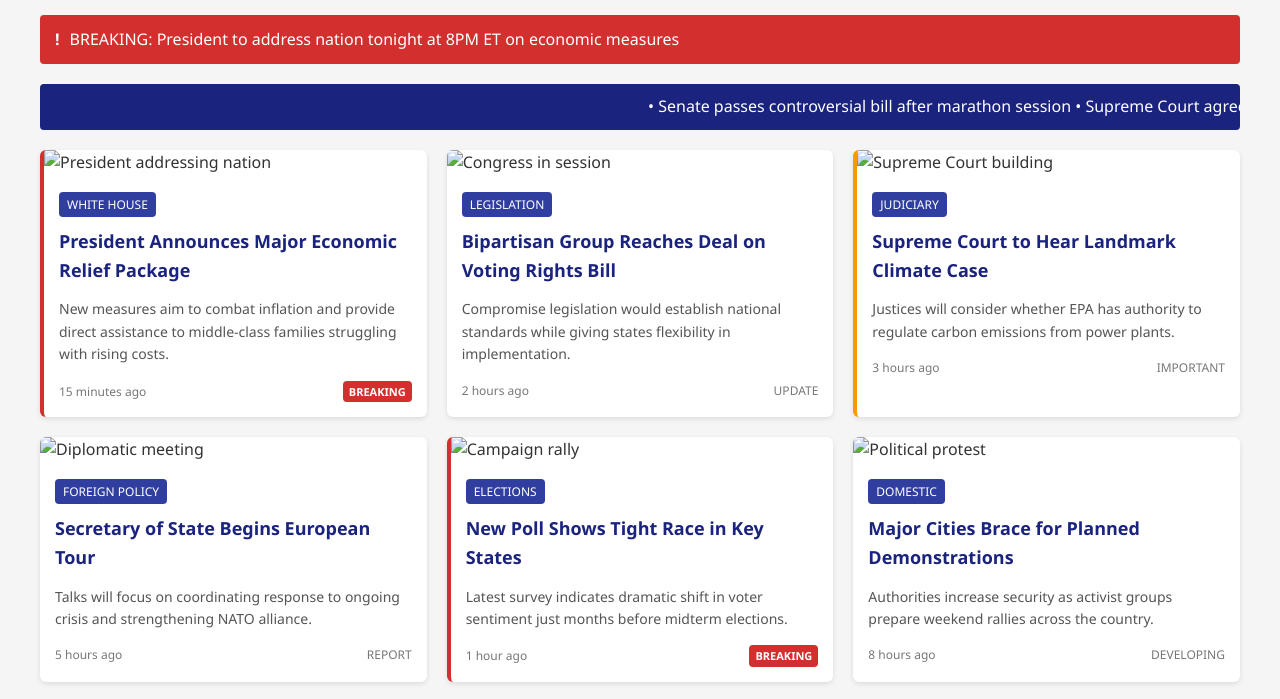
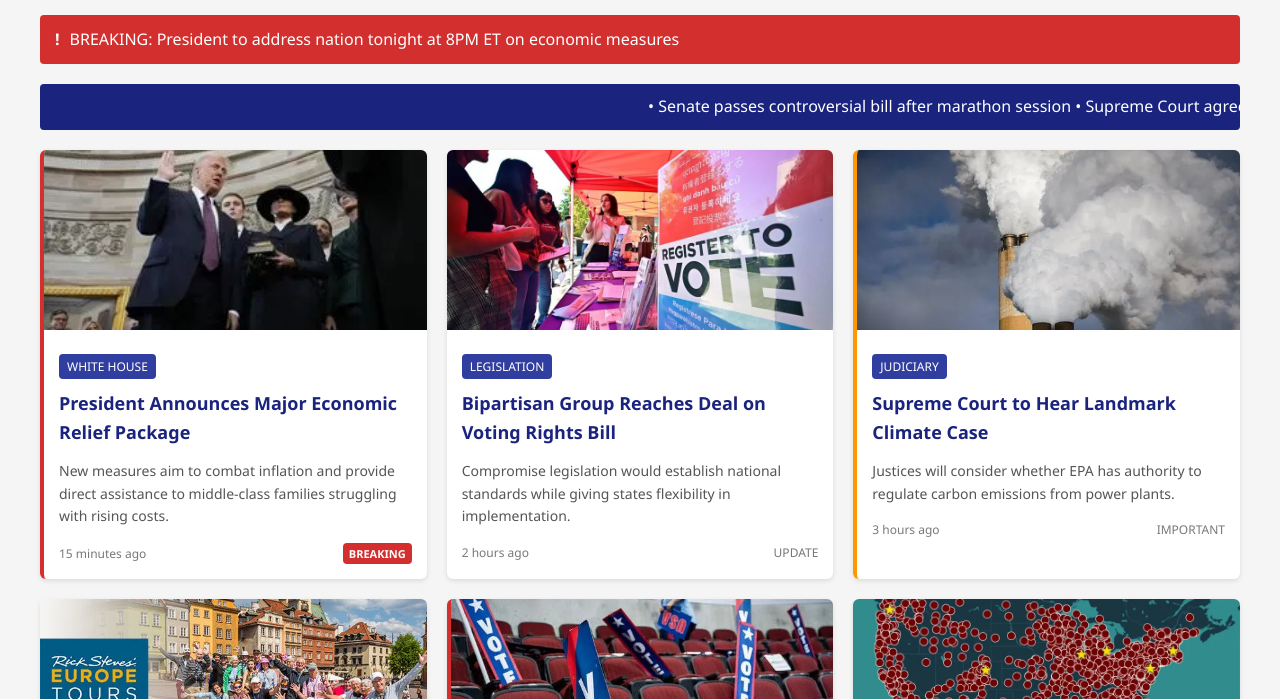
Before and after one commit to Dhusyanth209/UID-Capstone-Project-, a plain HTML site: page politics.html in a window 1280 px wide. Shown: the part 83-782 px from the top of the page. Drawn offline with Linux system fonts and the light colour scheme.

Commit message:
Update politics.html

```diff
--- a/politics.html
+++ b/politics.html
@@ -225,7 +225,7 @@
         <div class="news-grid">
             <!-- Breaking News Card -->
             <div class="news-card breaking-card">
-                <img src="capstone/GettyImages-2194369511-67bc52efbebd46a2a0a825832ae255f7.webp" alt="President addressing nation" class="news-image">
+                <img src="GettyImages-2194369511-67bc52efbebd46a2a0a825832ae255f7.webp" alt="President addressing nation" class="news-image">
                 <div class="news-content">
                     <span class="news-category">White House</span>
                     <h3 class="news-headline">President Announces Major Economic Relief Package</h3>
@@ -239,7 +239,7 @@
 
             <!-- Regular News Card -->
             <div class="news-card">
-                <img src="capstone/image.webp" alt="Congress in session" class="news-image">
+                <img src="image.webp" alt="Congress in session" class="news-image">
                 <div class="news-content">
                     <span class="news-category">Legislation</span>
                     <h3 class="news-headline">Bipartisan Group Reaches Deal on Voting Rights Bill</h3>
@@ -253,7 +253,7 @@
 
             <!-- Important News Card -->
             <div class="news-card important-card">
-                <img src="capstone/368FFA54-9AEB-43DA-A2EE4BBE20441AF0_source.webp" alt="Supreme Court building" class="news-image">
+                <img src="368FFA54-9AEB-43DA-A2EE4BBE20441AF0_source.webp" alt="Supreme Court building" class="news-image">
                 <div class="news-content">
                     <span class="news-category">Judiciary</span>
                     <h3 class="news-headline">Supreme Court to Hear Landmark Climate Case</h3>
@@ -267,7 +267,7 @@
 
             <!-- Additional News Cards -->
             <div class="news-card">
-                <img src="capstone/tile-tours-101.webp" alt="Diplomatic meeting" class="news-image">
+                <img src="tile-tours-101.webp" alt="Diplomatic meeting" class="news-image">
                 <div class="news-content">
                     <span class="news-category">Foreign Policy</span>
                     <h3 class="news-headline">Secretary of State Begins European Tour</h3>
@@ -280,7 +280,7 @@
             </div>
 
             <div class="news-card breaking-card">
-                <img src="capstone/00up-vote-vote1-hvlw-articleLarge.webp" alt="Campaign rally" class="news-image">
+                <img src="00up-vote-vote1-hvlw-articleLarge.webp" alt="Campaign rally" class="news-image">
                 <div class="news-content">
                     <span class="news-category">Elections</span>
                     <h3 class="news-headline">New Poll Shows Tight Race in Key States</h3>
@@ -293,7 +293,7 @@
             </div>
 
             <div class="news-card">
-                <img src="capstone/hands-off-protest-locations.webp" alt="Political protest" class="news-image">
+                <img src="hands-off-protest-locations.webp" alt="Political protest" class="news-image">
                 <div class="news-content">
                     <span class="news-category">Domestic</span>
                     <h3 class="news-headline">Major Cities Brace for Planned Demonstrations</h3>
```
